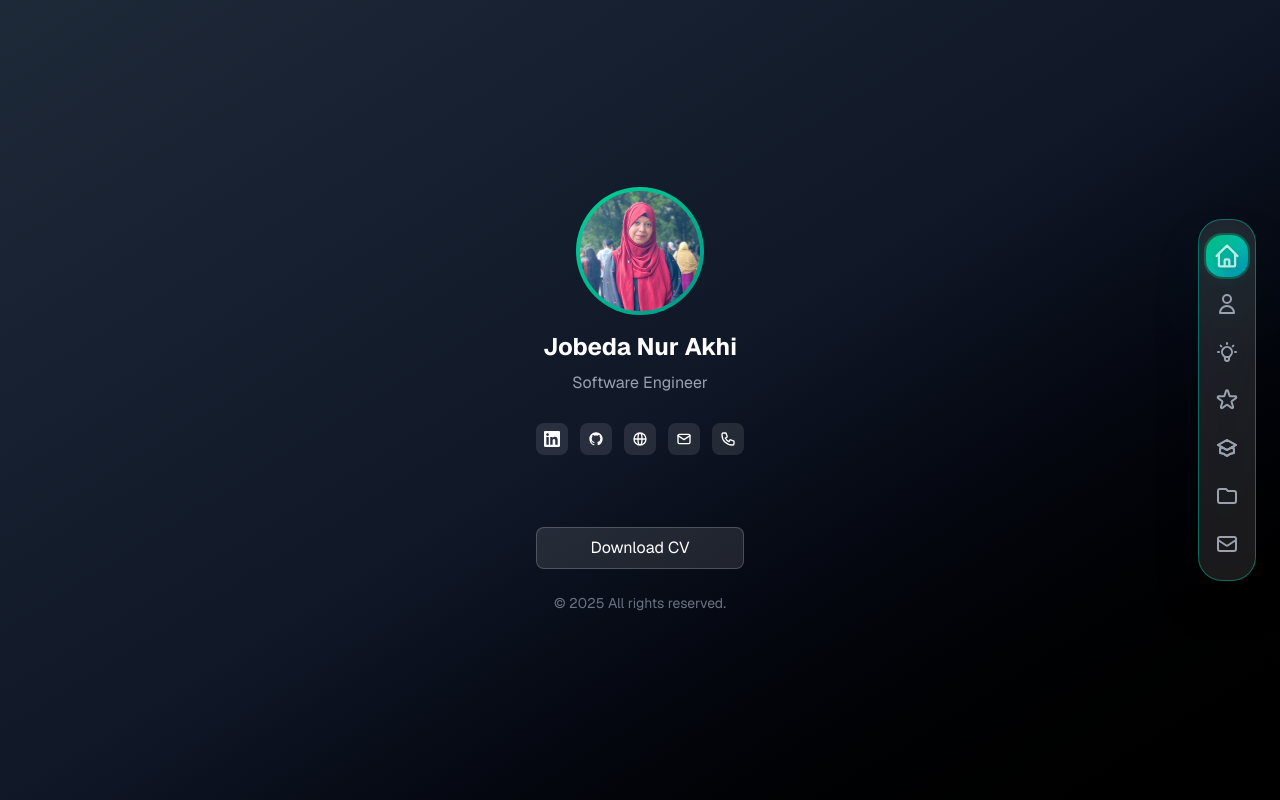
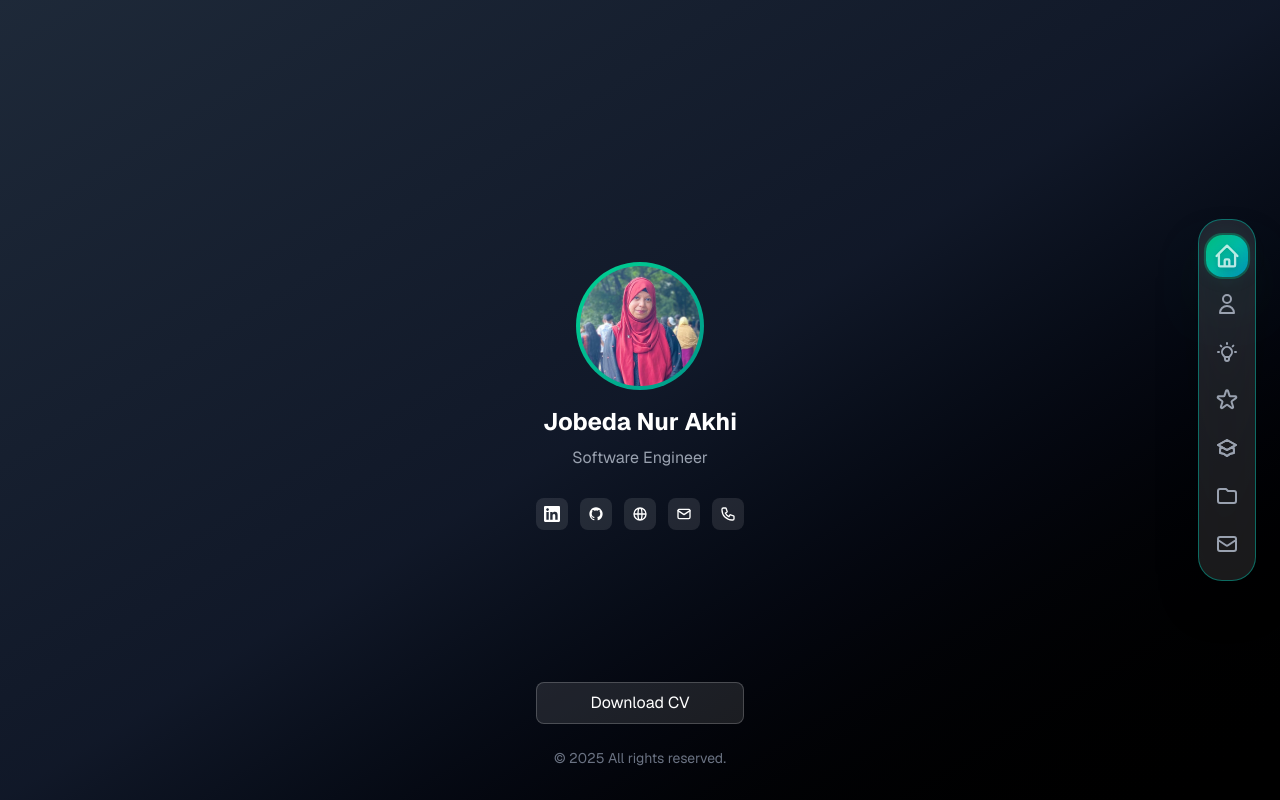
Before and after one commit to jobeda123/my-portfolio, a Next.js app: page / in a window 1280 px wide. Built offline with nearby package versions, Linux system fonts and the light colour scheme.

Commit message:
fix font size

```diff
--- a/src/components/about/WelcomeHeader.tsx
+++ b/src/components/about/WelcomeHeader.tsx
@@ -5,7 +5,7 @@ function WelcomeHeader() {
   return (
     <div className="text-center lg:text-left space-y-6">
       <div className="space-y-4">
-        <h1 className="text-3xl lg:text-6xl font-bold bg-gradient-to-r from-emerald-600 to-cyan-600 bg-clip-text text-transparent leading-tight">
+        <h1 className="text-3xl lg:text-5xl font-bold bg-gradient-to-r from-emerald-600 to-cyan-600 bg-clip-text text-transparent leading-tight">
           Hello, I&apos;m {BASIC_INFO.name.split(" ")[0]}! 👋
         </h1>
         <div className="space-y-2">
--- a/src/components/core/typography/GradientSectionTitle.tsx
+++ b/src/components/core/typography/GradientSectionTitle.tsx
@@ -3,7 +3,7 @@ import React from "react";
 
 function GradientSectionTitle({blackText = "About", coloredText = "Me", className=""}: {blackText?: string, coloredText?: string, className?: string}) {
   return (
-    <h2 className={cn("text-2xl lg:text-3xl font-bold text-gray-900 mb-4", className)}>
+    <h2 className={cn("text-2xl lg:text-3xl font-bold text-gray-900 mb-2 lg:mb-4", className)}>
       {blackText} <span className="text-emerald-600">{coloredText}</span>
     </h2>
   );
--- a/src/components/core/typography/SectionHeader.tsx
+++ b/src/components/core/typography/SectionHeader.tsx
@@ -15,9 +15,9 @@ function SectionHeader({
       <GradientSectionTitle
         blackText={blackText}
         coloredText={coloredText}
-        className={'text-4xl lg:text-5xl'}
+        className={'text-3xl lg:text-4xl'}
       />
-      <p className="text-lg text-gray-600 max-w-3xl mx-auto">
+      <p className="text-base lg:text-lg text-gray-600 max-w-3xl mx-auto">
         {subtitle}
       </p>
     </div>
--- a/src/components/layout/LeftSideProfileBar.tsx
+++ b/src/components/layout/LeftSideProfileBar.tsx
@@ -22,7 +22,7 @@ function LeftSideProfileBar() {
         }
       )}
     >
-      <div className="w-full flex flex-col justify-center items-center p-6 lg:p-8">
+      <div className="w-full flex flex-col lg:justify-end justify-center items-center p-6 lg:p-8">
         <div className="text-center space-y-4">
           <ProfileImage />
 
@@ -30,9 +30,9 @@ function LeftSideProfileBar() {
 
           <SocialLinks />
 
-          <div className="mt-[30px] lg:mt-[60px]">
+          <div className="mt-[20px] lg:mt-[140px]">
             <DownloadButton />
-            <CopyRight />
+            <CopyRight className="hidden lg:block" />
           </div>
         </div>
       </div>
--- a/src/components/profile/CopyRight.tsx
+++ b/src/components/profile/CopyRight.tsx
@@ -1,9 +1,10 @@
+import { cn } from "@/lib/utils";
 import React from "react";
 
-function CopyRight() {
+function CopyRight({ className='' }: { className?: string }) {
     const currentYear = new Date().getFullYear();
     return (
-        <p className="text-gray-500 text-sm mt-6">© {currentYear} All rights reserved.</p>
+        <p className={cn("text-gray-500 text-sm mt-6", className)}>© {currentYear} All rights reserved.</p>
     );
 }
 
```
